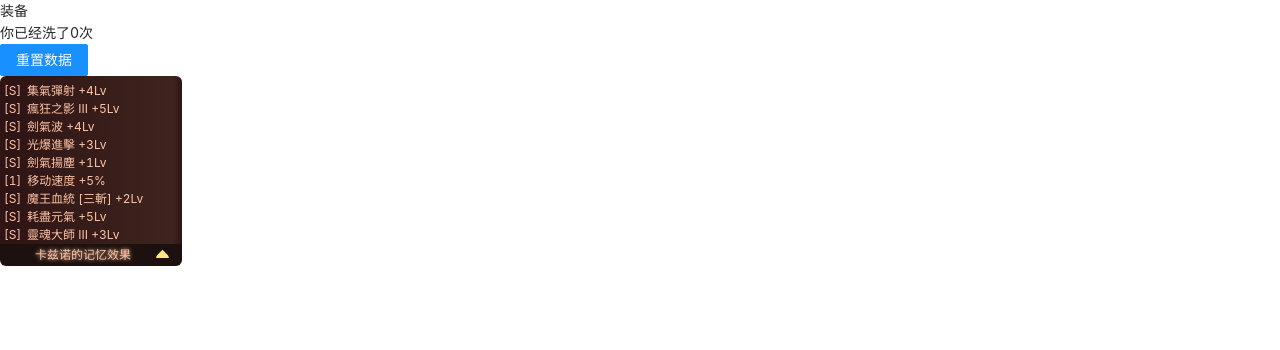
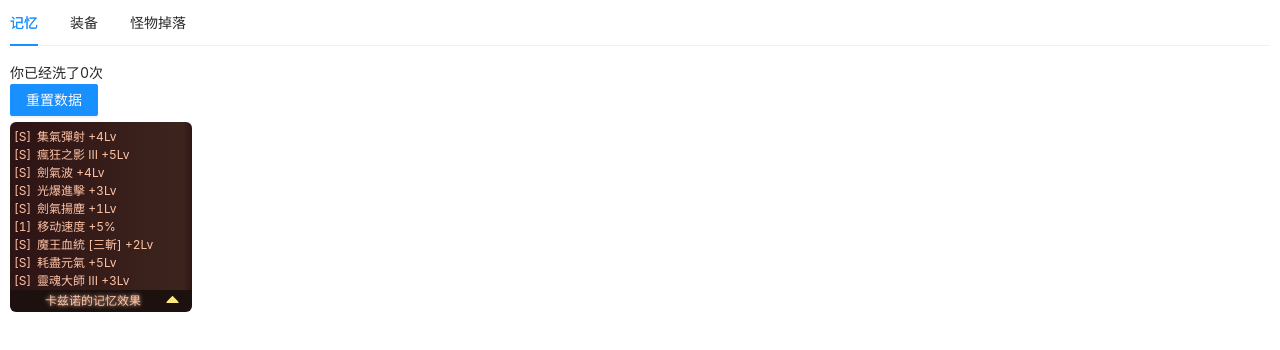
Before and after one commit to xhwgood/latale, a React (Create React App) app: page / in a window 1280 px wide. Shown: the top 350 px of the page. Built offline with nearby package versions, Linux system fonts and the light colour scheme.

Commit message:
完成装备预览图组件；首页激活tab保存至ls

```diff
--- a/src/App.tsx
+++ b/src/App.tsx
@@ -1,12 +1,41 @@
+import { useState, useCallback } from 'react'
 import Equipment from './components/equipment/index'
 import Memory from './components/memory/index'
+import styled from 'styled-components'
+import { Tabs } from 'antd'
+import { LS_TAB_ACTIVE_KEY } from './constants'
+
+const Container = styled.div`
+  margin: 0px 10px;
+`
+
+const { TabPane } = Tabs
 
 function App() {
+  const [activeKey, setActiveKey] = useState(localStorage.getItem(LS_TAB_ACTIVE_KEY) || 'memory')
+
+  const handleChangeTabs = useCallback(
+    (key: string) => {
+      setActiveKey(key)
+      localStorage.setItem(LS_TAB_ACTIVE_KEY, key)
+    },
+    []
+  )
+
   return (
-    <div>
-      <Equipment />
-      <Memory />
-    </div>
+    <Container>
+      <Tabs defaultActiveKey={activeKey} onChange={handleChangeTabs}>
+        <TabPane tab="记忆" key="memory">
+          <Memory />
+        </TabPane>
+        <TabPane tab="装备" key="equipment">
+          <Equipment />
+        </TabPane>
+        <TabPane tab="怪物掉落" key="monster">
+          怪物掉落
+        </TabPane>
+      </Tabs>
+    </Container>
   )
 }
 
--- /dev/null
+++ b/src/components/equipment/Overview.tsx
@@ -0,0 +1,56 @@
+import React from 'react'
+import styled from 'styled-components'
+import { CommonText } from '../../styled'
+import { NIGHTMARE_DEFAULT, NIGHTMARE_WEAPONS } from './constants'
+
+const Container = styled.div`
+  border: 1px rgb(101, 97, 168) solid;
+  border-radius: 5px;
+  padding: 5px;
+  display: flex;
+  flex-direction: column;
+  position: absolute;
+  font-size: 10px;
+  line-height: 14px;
+`
+
+const LimitInfo = styled.div`
+  margin-bottom: 10px;
+`
+const WeaponProps = styled.div`
+
+`
+const ExtraProps = styled.div`
+  margin-top: 10px;
+`
+const testName = '噩梦双刀'
+/** 装备预览 */
+const Overview: React.FC = () => {
+  return (
+    <Container>
+      <CommonText color='#ff75bc' align='center'>{testName}</CommonText>
+      <CommonText color='#6d6d6d' align='center'>[战斗装备-{NIGHTMARE_WEAPONS[testName].weaponType}]</CommonText>
+      <LimitInfo>
+        <CommonText color='#da5555'>职业: {NIGHTMARE_WEAPONS[testName].job}</CommonText>
+        <CommonText color='#b42b45'>需要超越等级: Lv.1800▲</CommonText>
+        <CommonText color='#4b4b4b'>限制等级: 235▲</CommonText>
+        <CommonText color='blue'>佩戴可能等级: 235▲</CommonText>
+        <CommonText color='#666'>强化耐久度: 26</CommonText>
+        <CommonText color='#666'>镶嵌属性可能等级: 20</CommonText>
+        <CommonText color='#ff75bc'>可封印次数(+ 1次)</CommonText>
+        <CommonText color='#1d747c'>可分解</CommonText>
+      </LimitInfo>
+      <WeaponProps>
+        {NIGHTMARE_WEAPONS[testName].props.map(item => (
+          <CommonText>{item}</CommonText>
+        ))}
+        {NIGHTMARE_DEFAULT.map(item => (
+          <CommonText>{item}</CommonText>
+        ))}
+      </WeaponProps>
+      <ExtraProps></ExtraProps>
+    </Container>
+  )
+}
+
+export default Overview
--- a/src/components/equipment/constants.ts
+++ b/src/components/equipment/constants.ts
@@ -1,10 +1,19 @@
-export const data = {
-  '噩梦的MG': {},
-  '噩梦的御守珠': {},
-  '噩梦的战击拐杖': {},
-  '噩梦的长拳套': {},
-  '噩梦的拳套': {},
-  '噩梦的短剑': {},
-  '噩梦的幸运盾牌': {},
-  '噩梦的盾牌': {},
+export const NIGHTMARE_WEAPONS = {
+  '噩梦MG': [],
+  '噩梦御守珠': [],
+  '噩梦战击拐杖': [],
+  '噩梦长拳套': [],
+  '噩梦拳套': [],
+  '噩梦短剑': [],
+  '噩梦幸运盾牌': [],
+  '噩梦盾牌': [],
+  '噩梦双刀': {
+    props: ['最小攻击力+1218', '最大攻击力+1254', '物理爆击率+7%', '物理最小/最大伤害 +66%', '力量+5100', '目标物理防御力减少35%', '物理爆击伤害+18%', '力量+3%', '物理伤害+4000'],
+    weaponType: '双刀',
+    job: '剑斗士系列'
+  },
 }
+/** 噩梦武器自带属性 */
+export const NIGHTMARE_DEFAULT = ['噩梦的气息(每次强化增加属性力 / 武器伤害 5% , 所有能力值 650)', '打击时以 0.3%的机率召唤噩梦的火焰', '打击时以 0.1%的机率召唤噩梦的刀刃 ( 每次强化增加0.02% 机率 ) ']
+/** 所有属性 */
+export const PROPERTY = {}
--- a/src/components/equipment/index.tsx
+++ b/src/components/equipment/index.tsx
@@ -1,7 +1,28 @@
+import styled from 'styled-components'
+import Overview from './Overview'
+
+const Container = styled.div`
+  width: 566px;
+`
+
+const Row = styled.div`
+  display: flex;
+`
+
+const NumberIndex = styled.div`
+  display: flex;
+`
 
 const Index: React.FC = () => {
   return (
-    <div>装备</div>
+    <Container>
+      {Array(8).fill(0).map((_, idx) => (
+        <Row>
+          <NumberIndex>{idx}</NumberIndex>
+        </Row>
+      ))}
+      <Overview />
+    </Container>
   )
 }
 
--- a/src/components/memory/constants.ts
+++ b/src/components/memory/constants.ts
@@ -98,7 +98,3 @@ export const NORMAL_SKILLS = [
   '芙尼克斯 [彩虹]',
   SPEED
 ]
-
-export const LS_MY_SKILLS = 'mySkills'
-/** 卡兹诺记忆次数 */
-export const LS_KZN_TIMES = 'washTimes'
--- a/src/components/memory/index.tsx
+++ b/src/components/memory/index.tsx
@@ -1,13 +1,15 @@
 import { useEffect, useState, useCallback } from 'react'
 import styled from 'styled-components'
-import { LS_KZN_TIMES, LS_MY_SKILLS, NORMAL_SKILLS, SPEED } from './constants'
+import { NORMAL_SKILLS, SPEED } from './constants'
 import { Button } from 'antd'
+import { LS_KZN_TIMES, LS_MY_SKILLS } from '../../constants'
 
 const Tips = styled.div`
   width: 182px;
 `
 
 const Container = styled.div`
+  margin-top: 6px;
   width: 182px;
   font-size: 12px;
   color: #ffc4a6;
--- /dev/null
+++ b/src/constants.ts
@@ -0,0 +1,10 @@
+/** 洗记忆次数 */
+export const LS_MY_SKILLS = 'mySkills'
+/** 卡兹诺记忆次数 */
+export const LS_KZN_TIMES = 'washTimes'
+/** 当前标签页 */
+export const LS_TAB_ACTIVE_KEY = 'tabName'
+/** 生成的装备 */
+export const LS_MY_WEAPON = 'myWeapon'
+/** 当前怪物 */
+export const LS_MONSTER = 'currentMonster'
--- /dev/null
+++ b/src/styled/index.tsx
@@ -0,0 +1,13 @@
+import styled from 'styled-components'
+import { Property } from 'csstype'
+interface TCommonText {
+  color?: string
+  /** 默认左对齐 */
+  align?: Property.TextAlign
+}
+/** 通用文本样式 */
+export const CommonText = styled.div<TCommonText>`
+  color: ${({ color }) => color || '#333'};
+  text-align: ${({ align }) => align || 'left'};
+  font-weight: bold;
+`
```
